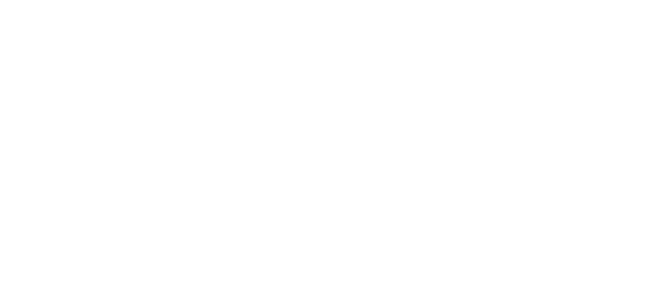
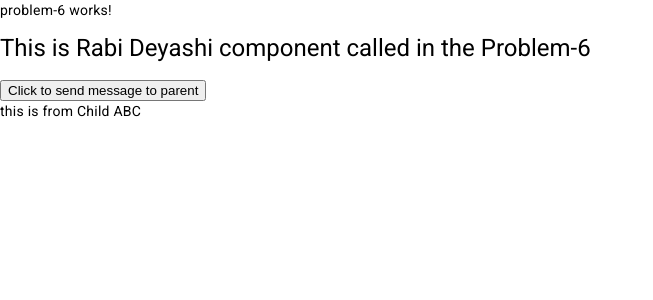
Before and after one commit to RDeyashi/angular-question, an Angular app: page /problem/6 in a window 1280 px wide. Before the commit this address led to /. Shown: the top 300 px of the page, without its empty margins (0-653 px from the left). Built offline with nearby package versions, Linux system fonts and the light colour scheme.

Commit message:
problem 6

```diff
--- a/src/app/app.routes.ts
+++ b/src/app/app.routes.ts
@@ -4,6 +4,7 @@
 import { Problem3Component } from './problem-3/problem-3.component';
 import { authGuard } from './problem-4/gard/auth.guard';
 import { Problem5Component } from './problem-5/problem-5.component';
+import { Problem6Component } from './problem-6/problem-6.component';
 
 export const routes: Routes = [
     { path: '', redirectTo: '/problem/1', pathMatch: 'full' },
@@ -18,7 +19,8 @@
                 loadComponent: () => import('./problem-4/problem-4.component').then(m => m.Problem4Component),
                 canActivate: [authGuard]
             },
-            { path: '5', component: Problem5Component }
+            { path: '5', component: Problem5Component },
+            { path: '6', component: Problem6Component }
         ]
     }
 ];
--- /dev/null
+++ b/src/app/problem-6/child/child.component.html
@@ -0,0 +1,3 @@
+<h1>This is {{username}} component called in the Problem-6</h1>
+
+<button (click)="sendMessageToParent()">Click to send message to parent</button>
--- /dev/null
+++ b/src/app/problem-6/child/child.component.ts
@@ -0,0 +1,17 @@
+import { Component, EventEmitter, Input, Output } from '@angular/core';
+
+@Component({
+  selector: 'app-child',
+  standalone: true,
+  imports: [],
+  templateUrl: './child.component.html',
+  styleUrl: './child.component.scss'
+})
+export class ChildComponent {
+  @Input() username!: string;
+  @Output() messageEvent = new EventEmitter<string>();
+
+  sendMessageToParent() {
+    this.messageEvent.emit(`This is a message from Child ABC`);
+  }
+}
--- /dev/null
+++ b/src/app/problem-6/problem-6.component.html
@@ -0,0 +1,5 @@
+<p>problem-6 works!</p>
+
+<app-child (messageEvent)="getMessage($event)" [username]="childCompUser"></app-child>
+
+<div>{{messageFromChild}} this is from Child ABC</div>
--- /dev/null
+++ b/src/app/problem-6/problem-6.component.ts
@@ -0,0 +1,17 @@
+import { Component } from '@angular/core';
+import { ChildComponent } from "./child/child.component";
+
+@Component({
+  selector: 'app-problem-6',
+  standalone: true,
+  imports: [ChildComponent],
+  templateUrl: './problem-6.component.html',
+  styleUrl: './problem-6.component.scss'
+})
+export class Problem6Component {
+  childCompUser:string = `Rabi Deyashi`;
+  messageFromChild: string = '';
+  getMessage(message:string){
+    this.messageFromChild = message
+  }
+}
```
Also changed, not shown: src/app/problem-6/child/child.component.scss (added), src/app/problem-6/problem-6.component.scss (added), 2 other files (tests, documents, lock files or other folders).
